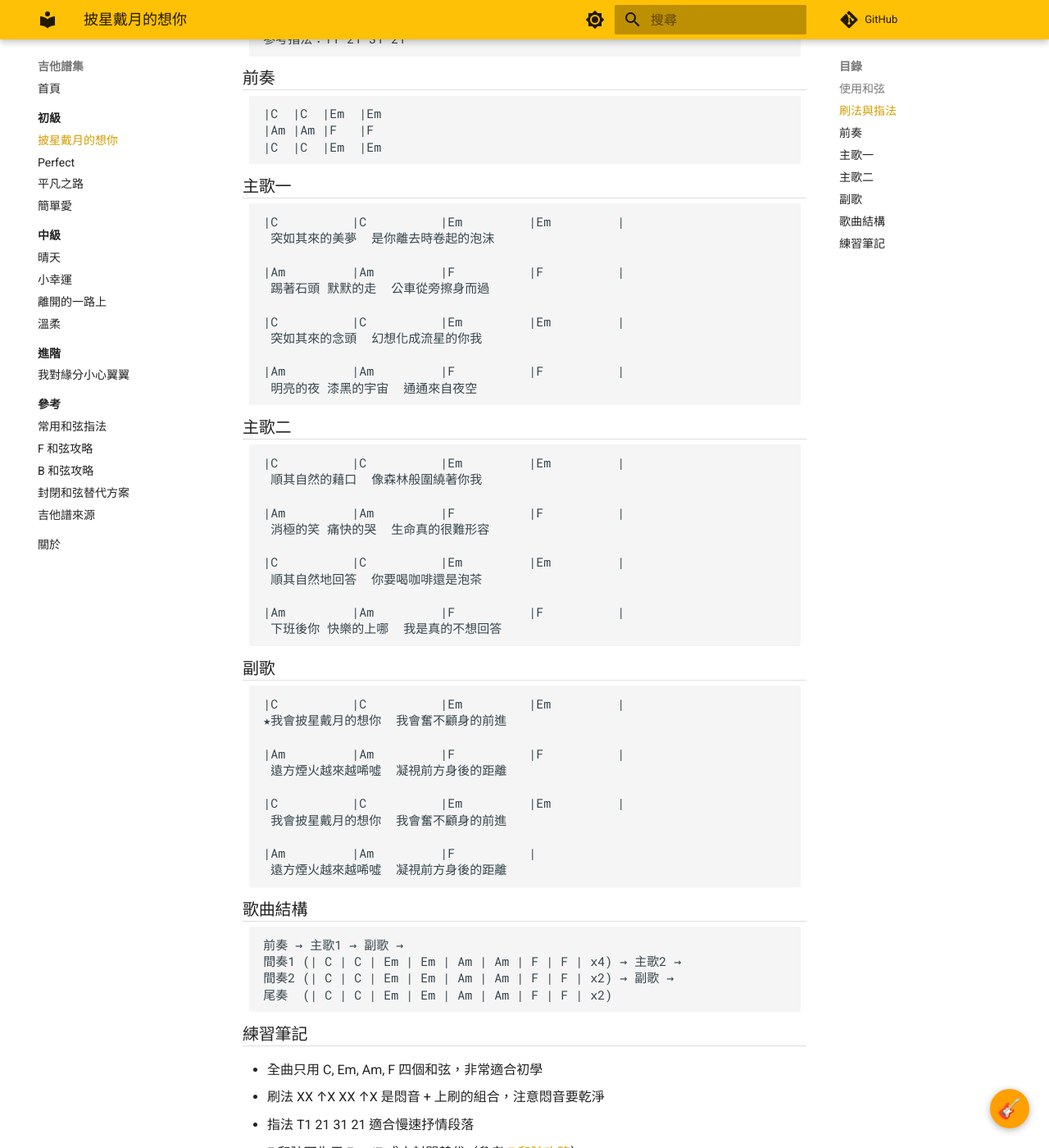
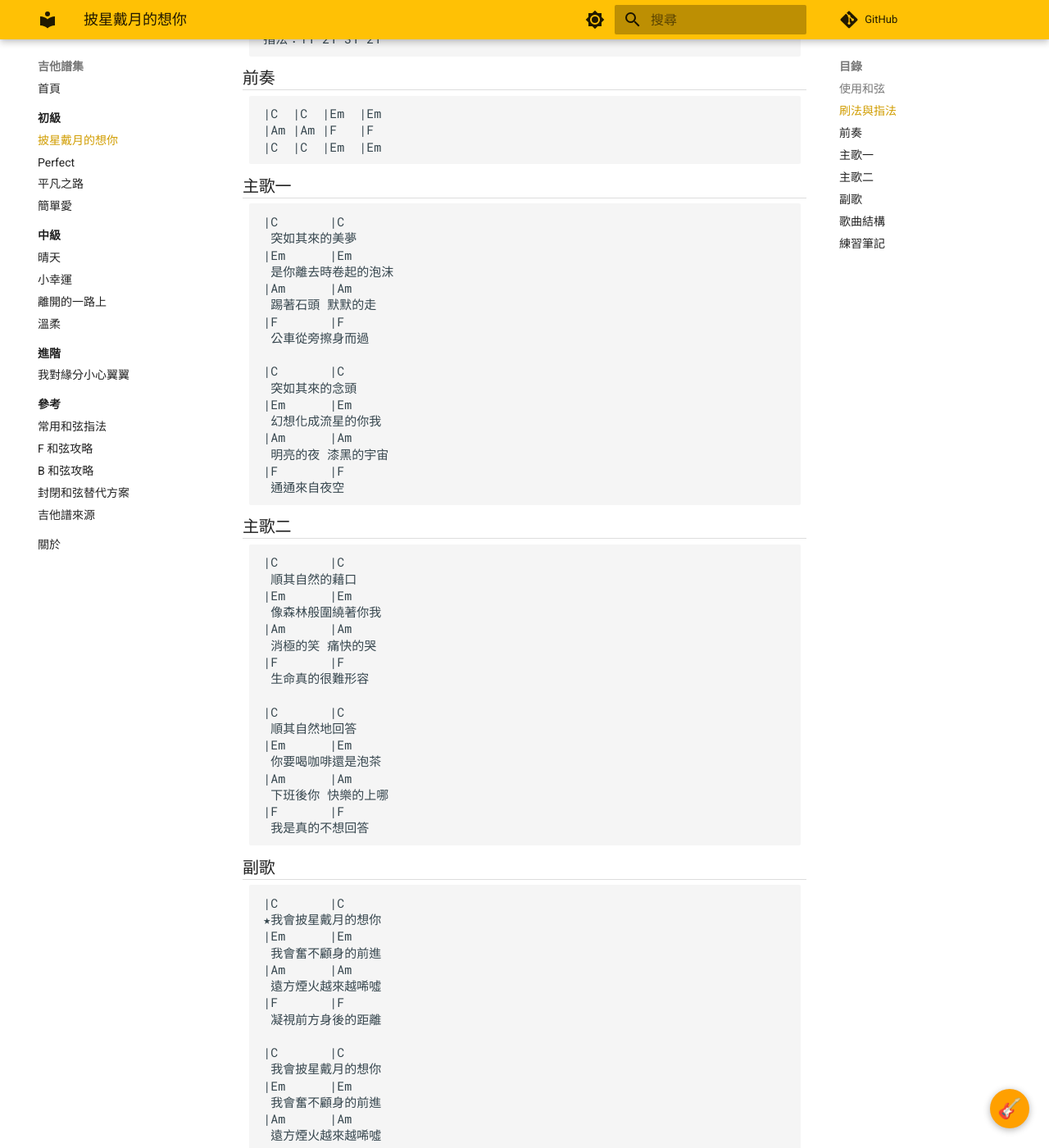
Before and after one commit to justmaker/guitar-scores, an MkDocs documentation site: the page built from docs/beginner/pi-xing-dai-yue.md, in a window 1280 px wide and 1400 px high, scrolled down 656 px. Shown: the whole window at 82% size. Built offline with MkDocs 1.6.1 and Material for MkDocs 9.7.7, drawn with Linux system fonts in a browser that asks for light colours; comment, search, counter and statistics services are not loaded; some of the changed text lies outside the part shown.

Commit message:
refactor: 披星戴月改為手機友善雙行格式（每行≤4和弦）

````diff
--- a/docs/beginner/pi-xing-dai-yue.md
+++ b/docs/beginner/pi-xing-dai-yue.md
@@ -23,8 +23,8 @@ tags:
 ## 刷法與指法
 
 ```
-参考刷法：XX ↑X XX ↑X
-参考指法：T1 21 31 21
+刷法：XX ↑X XX ↑X
+指法：T1 21 31 21
 ```
 
 ## 前奏
@@ -38,64 +38,83 @@ tags:
 ## 主歌一
 
 ```
-|C          |C          |Em         |Em         |
- 突如其來的美夢  是你離去時卷起的泡沫
+|C       |C
+ 突如其來的美夢
+|Em      |Em
+ 是你離去時卷起的泡沫
+|Am      |Am
+ 踢著石頭 默默的走
+|F       |F
+ 公車從旁擦身而過
 
-|Am         |Am         |F          |F          |
- 踢著石頭 默默的走  公車從旁擦身而過
-
-|C          |C          |Em         |Em         |
- 突如其來的念頭  幻想化成流星的你我
-
-|Am         |Am         |F          |F          |
- 明亮的夜 漆黑的宇宙  通通來自夜空
+|C       |C
+ 突如其來的念頭
+|Em      |Em
+ 幻想化成流星的你我
+|Am      |Am
+ 明亮的夜 漆黑的宇宙
+|F       |F
+ 通通來自夜空
 ```
 
 ## 主歌二
 
 ```
-|C          |C          |Em         |Em         |
- 順其自然的藉口  像森林般圍繞著你我
+|C       |C
+ 順其自然的藉口
+|Em      |Em
+ 像森林般圍繞著你我
+|Am      |Am
+ 消極的笑 痛快的哭
+|F       |F
+ 生命真的很難形容
 
-|Am         |Am         |F          |F          |
- 消極的笑 痛快的哭  生命真的很難形容
-
-|C          |C          |Em         |Em         |
- 順其自然地回答  你要喝咖啡還是泡茶
-
-|Am         |Am         |F          |F          |
- 下班後你 快樂的上哪  我是真的不想回答
+|C       |C
+ 順其自然地回答
+|Em      |Em
+ 你要喝咖啡還是泡茶
+|Am      |Am
+ 下班後你 快樂的上哪
+|F       |F
+ 我是真的不想回答
 ```
 
 ## 副歌
 
 ```
-|C          |C          |Em         |Em         |
-★我會披星戴月的想你  我會奮不顧身的前進
+|C       |C
+★我會披星戴月的想你
+|Em      |Em
+ 我會奮不顧身的前進
+|Am      |Am
+ 遠方煙火越來越唏噓
+|F       |F
+ 凝視前方身後的距離
 
-|Am         |Am         |F          |F          |
- 遠方煙火越來越唏噓  凝視前方身後的距離
-
-|C          |C          |Em         |Em         |
- 我會披星戴月的想你  我會奮不顧身的前進
-
-|Am         |Am         |F          |
- 遠方煙火越來越唏噓  凝視前方身後的距離
+|C       |C
+ 我會披星戴月的想你
+|Em      |Em
+ 我會奮不顧身的前進
+|Am      |Am
+ 遠方煙火越來越唏噓
+|F
+ 凝視前方身後的距離
 ```
 
 ## 歌曲結構
 
 ```
-前奏 → 主歌1 → 副歌 →
-間奏1 (| C | C | Em | Em | Am | Am | F | F | x4) → 主歌2 →
-間奏2 (| C | C | Em | Em | Am | Am | F | F | x2) → 副歌 →
-尾奏  (| C | C | Em | Em | Am | Am | F | F | x2)
+前奏→主歌1→副歌→
+間奏1(C C Em Em Am Am F F x4)
+→主歌2→
+間奏2(C C Em Em Am Am F F x2)
+→副歌→
+尾奏(C C Em Em Am Am F F x2)
 ```
 
 ## 練習筆記
 
-- 全曲只用 C, Em, Am, F 四個和弦，非常適合初學
-- 刷法 XX ↑X XX ↑X 是悶音 + 上刷的組合，注意悶音要乾淨
-- 指法 T1 21 31 21 適合慢速抒情段落
-- F 和弦可先用 Fmaj7 或小封閉替代（參考 [F 和弦攻略](../reference/f-chord.md)）
-- BPM 103 速度不慢，建議先從 80 開始練
+- 全曲只用 C, Em, Am, F 四個和弦
+- 刷法 XX ↑X XX ↑X 悶音+上刷
+- F 可先用 Fmaj7 替代（[F 攻略](../reference/f-chord.md)）
+- BPM 103，建議先從 80 開始
````
